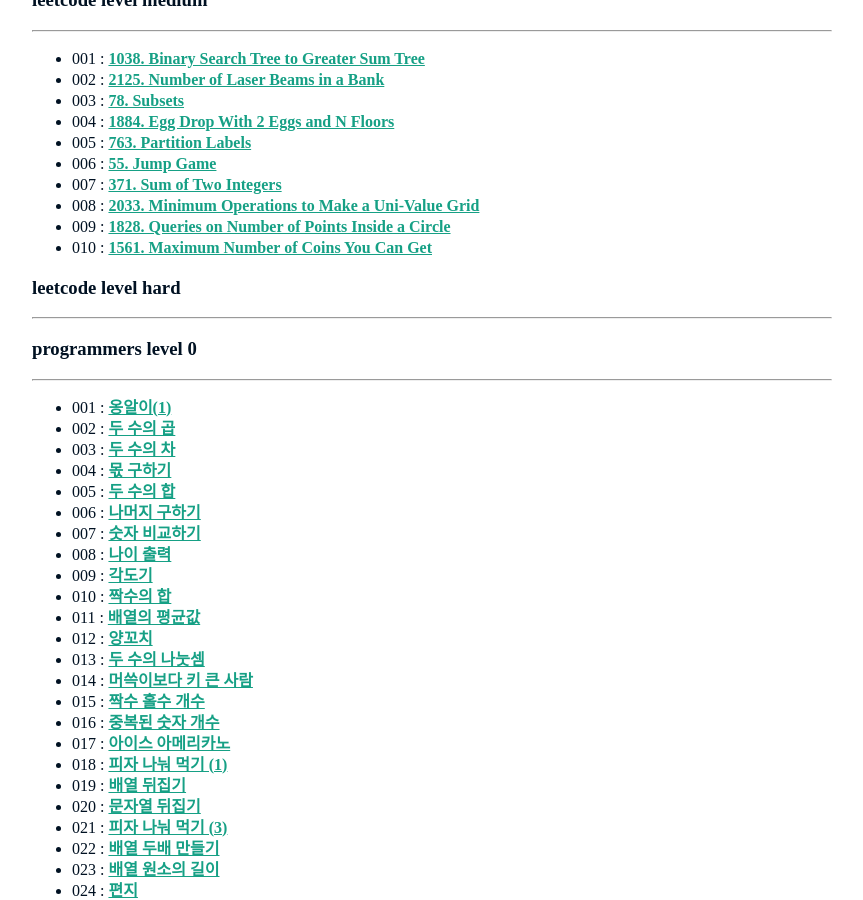
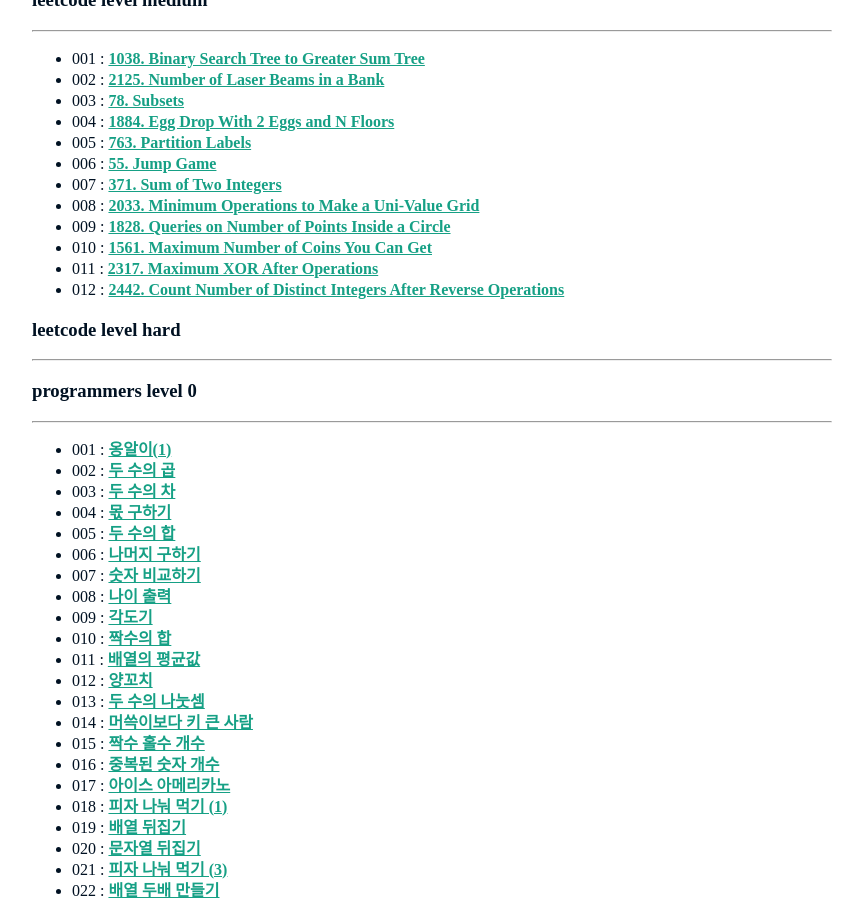
Before and after one commit to nimkoes/portfolio, a Jekyll site: the page built from _posts/2021-04-30-Algorithm-Problem.md, in a window 1280 px wide and 900 px high, scrolled down 490 px. Shown: the whole window, without its empty margins (208-1071 px from the left). Built offline with Jekyll 4.4.1, drawn with Linux system fonts in a browser that asks for light colours.

Commit message:
mod post

```diff
--- a/_posts/2021-04-30-Algorithm-Problem.md
+++ b/_posts/2021-04-30-Algorithm-Problem.md
@@ -33,6 +33,8 @@
 - 008 : [**<u>2033. Minimum Operations to Make a Uni-Value Grid</u>**][link_lc_level_medium_008]
 - 009 : [**<u>1828. Queries on Number of Points Inside a Circle</u>**][link_lc_level_medium_009]
 - 010 : [**<u>1561. Maximum Number of Coins You Can Get</u>**][link_lc_level_medium_010]
+- 011 : [**<u>2317. Maximum XOR After Operations</u>**][link_lc_level_medium_011]
+- 012 : [**<u>2442. Count Number of Distinct Integers After Reverse Operations</u>**][link_lc_level_medium_012]
 
 
 ### leetcode level hard
@@ -298,6 +300,8 @@
 [link_lc_level_medium_008]:https://github.com/nimkoes/Algorithm_Solutions/blob/master/src/com/nimkoes/leetcode/medium/Solution_008.java
 [link_lc_level_medium_009]:https://github.com/nimkoes/Algorithm_Solutions/blob/master/src/com/nimkoes/leetcode/medium/Solution_009.java
 [link_lc_level_medium_010]:https://github.com/nimkoes/Algorithm_Solutions/blob/master/src/com/nimkoes/leetcode/medium/Solution_010.java
+[link_lc_level_medium_011]:https://github.com/nimkoes/Algorithm_Solutions/blob/master/src/com/nimkoes/leetcode/medium/Solution_011.java
+[link_lc_level_medium_012]:https://github.com/nimkoes/Algorithm_Solutions/blob/master/src/com/nimkoes/leetcode/medium/Solution_012.java
 
 [link_level_0_001]:https://github.com/nimkoes/Algorithm_Solutions/blob/master/src/com/nimkoes/programmers/level0/Solution_001.java
 [link_level_0_002]:https://github.com/nimkoes/Algorithm_Solutions/blob/master/src/com/nimkoes/programmers/level0/Solution_002.java
```
